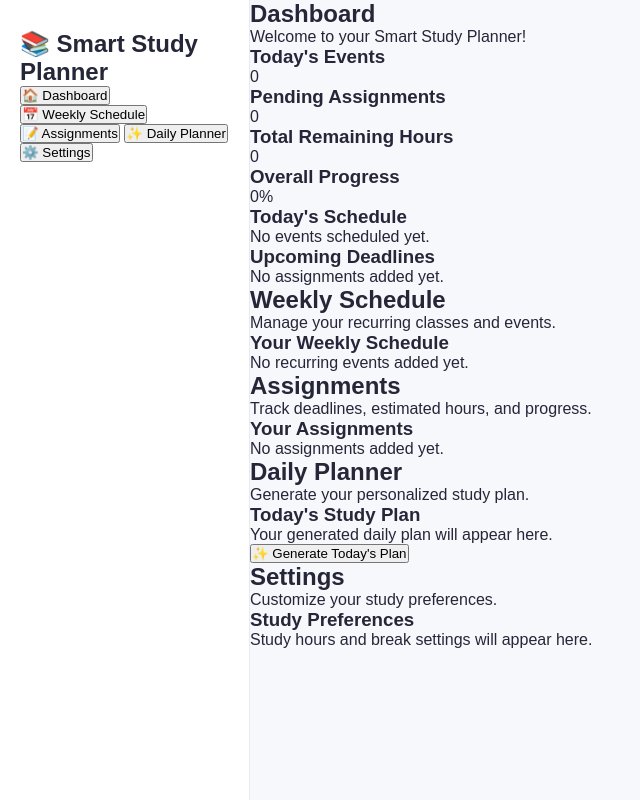
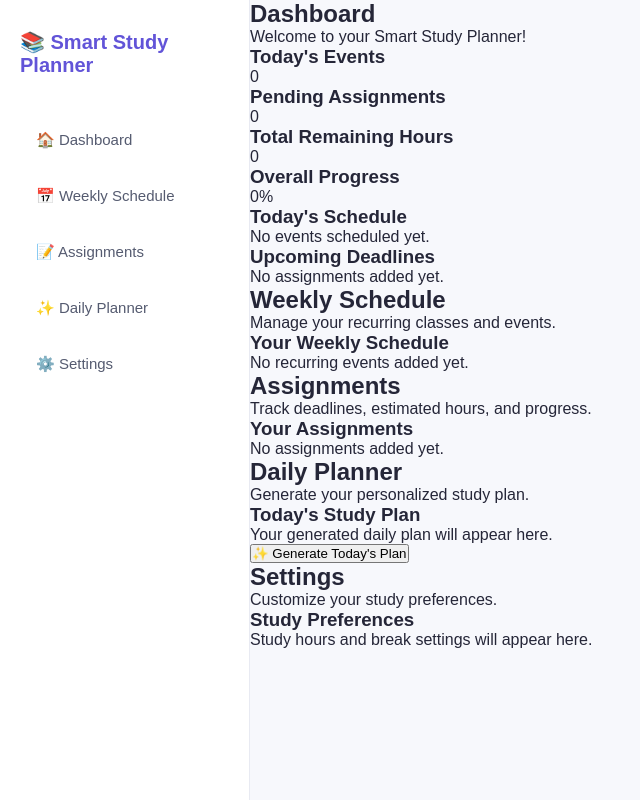
Before and after one commit to dayoungin-ucsd/dsc190-final-project, a plain HTML site: page index.html in a window 1280 px wide. Shown: the whole page, without its empty margins (0-640 px from the left). Drawn offline with Linux system fonts and the light colour scheme.

Commit message:
Update - style.css; sidebar logo

```diff
--- a/style.css
+++ b/style.css
@@ -21,3 +21,29 @@ body {
     padding: 30px 20px;
     border-right: 1px solid #e8eaf2;
 }
+
+.logo {
+    margin-bottom: 40px;
+}
+
+.logo h2 {
+    font-size: 20px;
+    color: #6254d8;
+}
+
+.nav-menu {
+    display: flex;
+    flex-direction: column;
+    gap: 10px;
+}
+
+.nav-item {
+    border: none;
+    background-color: transparent;
+    padding: 14px 16px;
+    text-align: left;
+    font-size: 15px;
+    color: #555b70;
+    border-radius: 10px;
+    cursor: pointer;
+}
```
